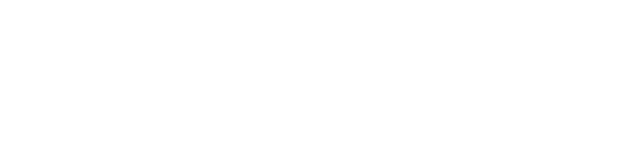
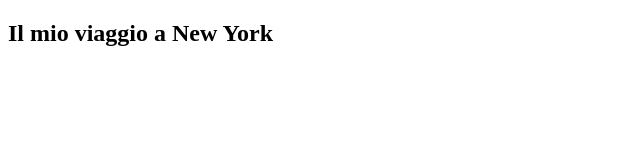
Before and after one commit to parix1999/html-london-trip, a plain HTML site: page index_bonus.html in a window 1280 px wide. Shown: the whole page, without its empty margins (0-640 px from the left). Drawn offline with Linux system fonts and the light colour scheme.

Commit message:
Trip-to-London+BonusNY

```diff
--- a/index_bonus.html
+++ b/index_bonus.html
@@ -7,6 +7,11 @@
     <title>Trip to NY</title>
 </head>
 <body>
+    <header>
+        <section>
+            <h1>Il mio viaggio a New York</h1>
 
+        </section>
+    </header>
 </body>
 </html>
```
Also changed, not shown: img/1NY.jpeg, img/2NY.jpeg, img/3NY.jpeg.
